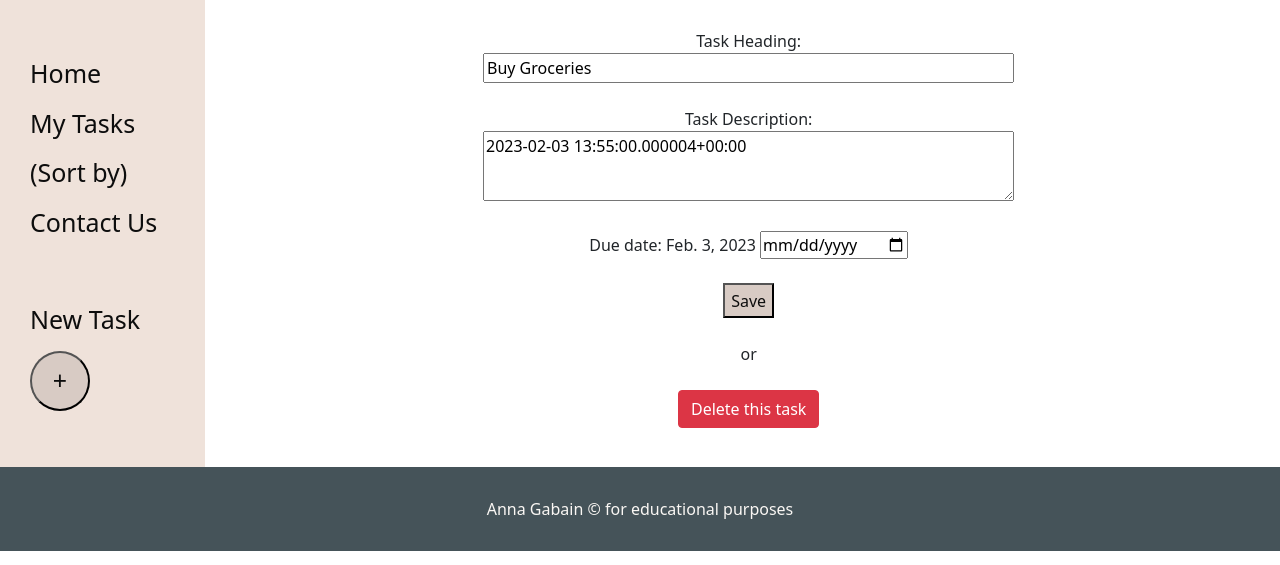
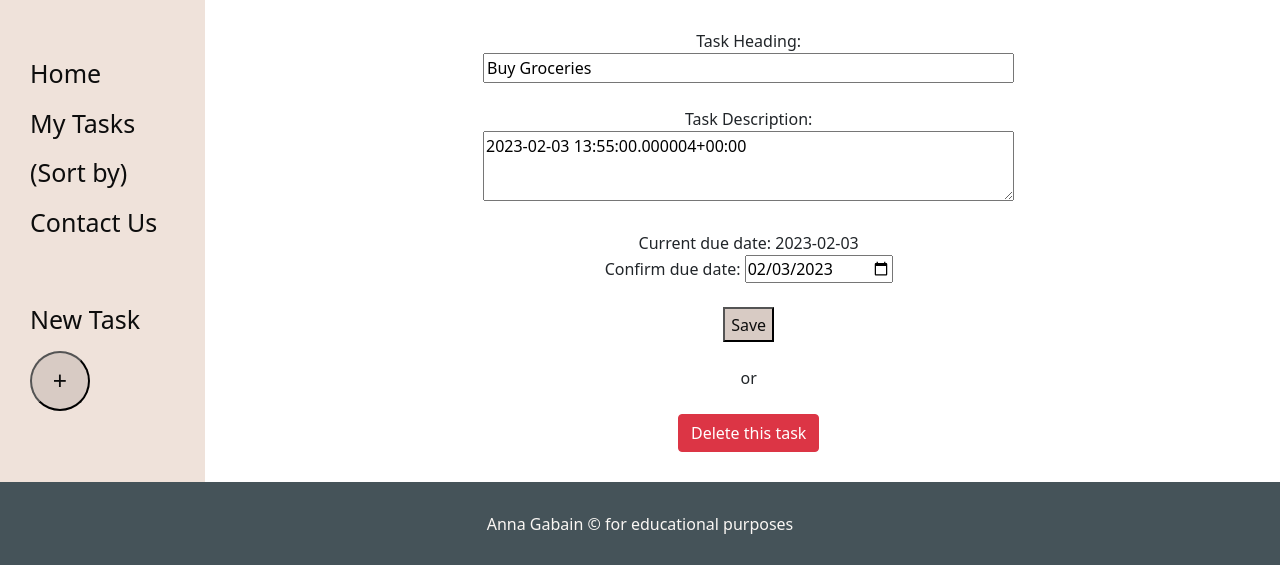
Before and after one commit to annagabain/Mom-Schedule, a Django app: page /edit/7/ in a window 1280 px wide. Shown: the part 117-682 px from the top of the page. Run offline with Django 3.2, Linux system fonts and the light colour scheme; a user stored in the database is signed in; data comes from the database, SQL or seed files in the repository.

Commit message:
Fix the date format bug

```diff
--- a/mom_schedule_app/views.py
+++ b/mom_schedule_app/views.py
@@ -17,6 +17,8 @@ from django.contrib.auth.forms import AuthenticationForm
 from django.contrib.auth.decorators import login_required
 
 from django.contrib.auth.models import User
+
+import datetime
 
 
 def mom_home(request):
@@ -105,10 +107,12 @@ def new(request):
 @login_required(login_url='login')
 def edit(request, mom_task_id):
     mom_task = Mom_task.objects.get(id=mom_task_id)
+    # format_date = datetime.datetime(2020, 5, 17)
+    # print(format_date.strftime("%Y-%m-%d"))
     edit_task_form_fields = {
         "title": mom_task.title,
         "description": mom_task.description,
-        "date": mom_task.date,
+        "date": mom_task.date.strftime("%Y-%m-%d"),
         "id": mom_task.id
     }
     return render(request, 'edit_task.html', context=edit_task_form_fields)
--- a/templates/all_tasks.html
+++ b/templates/all_tasks.html
@@ -12,6 +12,8 @@
                         alt="default task image">
 
                     <span class="card-title">{{ mom_task.title }}</span>
+                    <br>
+                    <span class="card-text">Due on: {{ mom_task.date }}</span>
                     <br>
                     <br>
                     <span class="card-text">{{ mom_task.description }}</span>
--- a/templates/base.html
+++ b/templates/base.html
@@ -1,4 +1,5 @@
 {% load static %}
+
 
 <!DOCTYPE html>
 <html lang="en">
--- a/templates/edit_task.html
+++ b/templates/edit_task.html
@@ -17,7 +17,9 @@
     <br>
     <br>
     <!-- <textarea id="date" name="date">{{ date }}</textarea> -->
-    <label for="date">Due date: {{ date }}</label>
+    <label for="date">Current due date: {{ date }}</label>
+    <br>
+    <label for="date">Confirm due date:</label>
     <input type="date" id="date" name="date" value='{{date}}'>
     <br>
     <br>
--- a/templates/new_task.html
+++ b/templates/new_task.html
@@ -14,6 +14,8 @@
             <input id="description" type="textarea" name="description" placeholder="Task description...">
             <br>
             Due date: <input id="date" type="date" name="date">
+            <!-- <input id="date" type="text" name="title" placeholder="yyyy-mm-dd" required="required"> -->
+
         </div>
         <br>
         <button type="submit">Add</button>
```
Also changed, not shown: django_mom_schedule_project/settings.py (+7 -2 lines), mom_schedule_app/models.py (+4 -5 lines), README.md, documentation/bug-date-admin-2.jpg (added), documentation/bug-date-admin-3.jpg (added), documentation/bug-date-admin-4.jpg (added), documentation/bug-date-admin.jpg (added).
